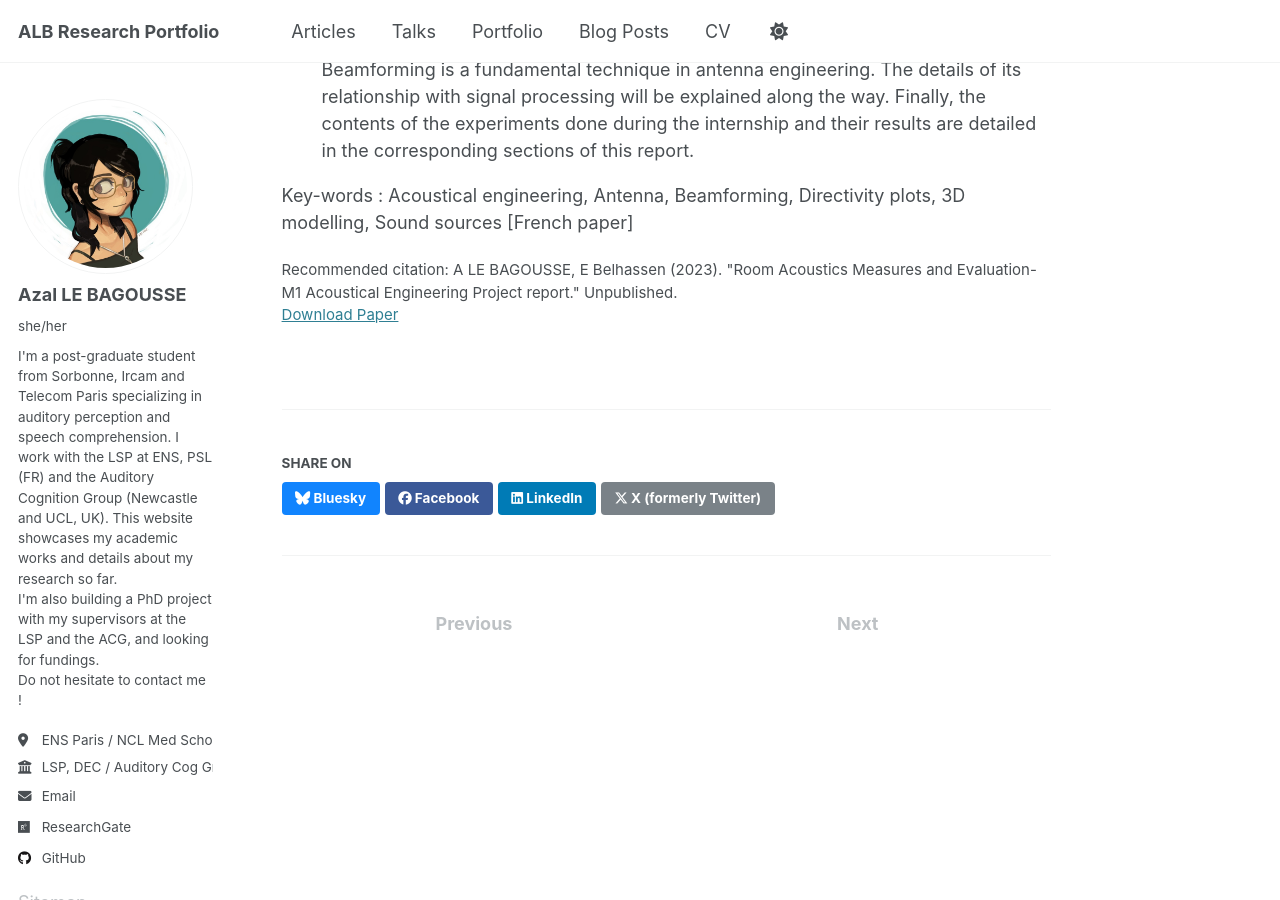
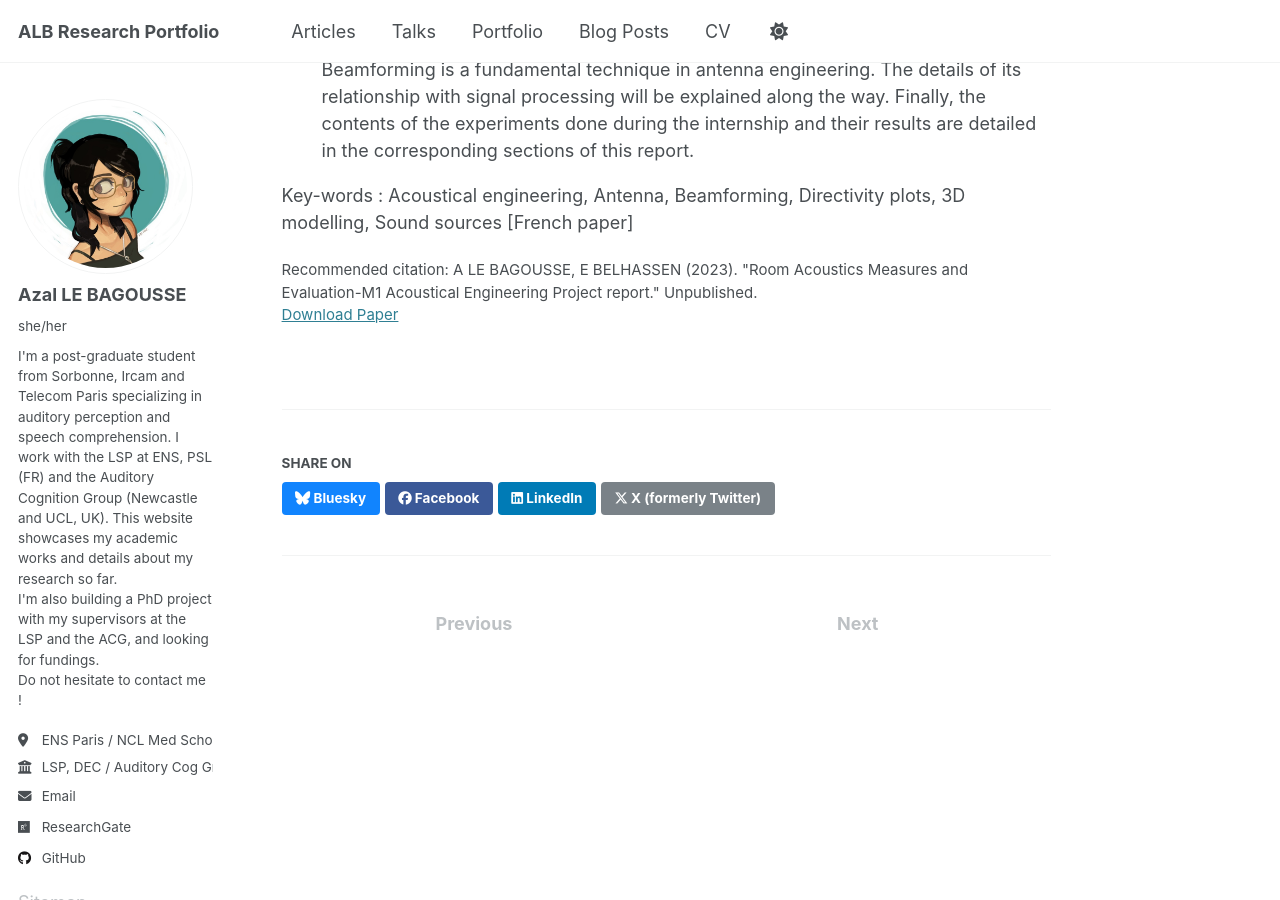
Before and after one commit to azallb/azallb.github.io, a Jekyll site: the page built from _publications/2024-04-29-Salle-Isadora-Report.md, in a window 1280 px wide and 900 px high, scrolled down 533 px. Built offline with Jekyll 4.4.1, drawn with Linux system fonts in a browser that asks for light colours.

```diff
--- a/_publications/2024-04-29-Salle-Isadora-Report.md
+++ b/_publications/2024-04-29-Salle-Isadora-Report.md
@@ -8,7 +8,7 @@ date: 2024-04-09
 venue: NULL
 #slidesurl: 'http://academicpages.github.io/files/CR_projet_isadora_2023SU.pdf'
 paperurl: 'http://azallb.github.io/files/CR_projet_isadora_2023SU.pdf'
-citation: 'A LE BAGOUSSE, E Belhassen (2023). &quot;Room Acoustics Measures and Evaluation-M1 Acoustical Engineering Project report.&quot; Unpublished.'
+citation: 'A LE BAGOUSSE, E BELHASSEN (2023). &quot;Room Acoustics Measures and Evaluation-M1 Acoustical Engineering Project report.&quot; Unpublished.'
 ---
 
 Abstract : In the field of acoustical engineering, modeling in the continuous medium is necessary to be able
```
Also changed, not shown: _publications/2025-04-28-replicating-ahumada-1975.md (+1 -1 lines).
